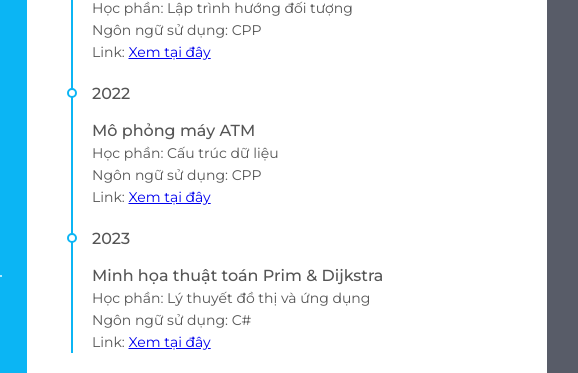
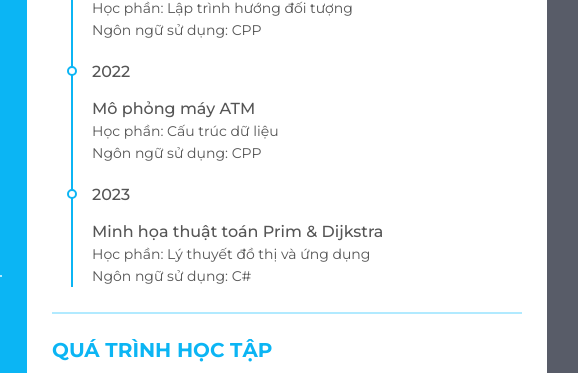
Before and after one commit to nhatnm212/comp130302, a plain HTML site: page MyCV/index.html in a window 1280 px wide. Shown: the part 364-737 px from the top of the page, 463-1041 px from the left. Drawn offline with Linux system fonts and the light colour scheme.

Commit message:
Change index.html file

```diff
--- a/MyCV/index.html
+++ b/MyCV/index.html
@@ -164,7 +164,6 @@
               <p class="semi-bold">Quản lý tiệm bánh</p>
               <p>Học phần: Lập trình hướng đối tượng</p>
               <p>Ngôn ngữ sử dụng: CPP</p>
-              <p>Link: <a href="https://github.com/nhatnm212/CV_QuanLiTiemBanh">Xem tại đây</a></p>
             </div>
           </li>
           <li>
@@ -173,7 +172,6 @@
               <p class="semi-bold">Mô phỏng máy ATM</p>
               <p>Học phần: Cấu trúc dữ liệu</p>
               <p>Ngôn ngữ sử dụng: CPP</p>
-              <p>Link: <a href="https://github.com/nhatnm212/CV_MoPhongMayATM">Xem tại đây</a></p>
             </div>
           </li>
           <li>
@@ -182,7 +180,6 @@
               <p class="semi-bold">Minh họa thuật toán Prim & Dijkstra</p>
               <p>Học phần: Lý thuyết đồ thị và ứng dụng</p>
               <p>Ngôn ngữ sử dụng: C#</p>
-              <p>Link: <a href="https://github.com/nhatnm212/CV_PrimAndDijkstra">Xem tại đây</a></p>
             </div>
           </li>
         </ul>
```
